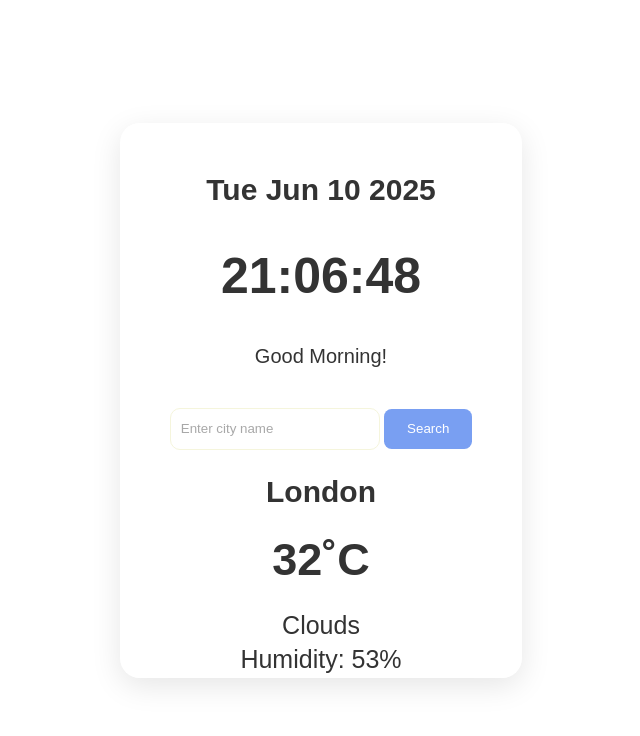
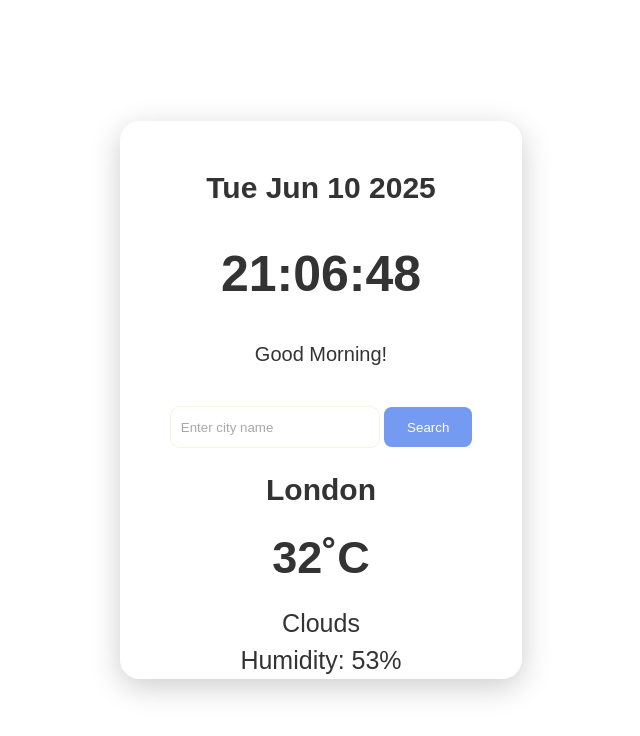
Before and after one commit to Jatin915/Weather-App, a plain HTML site: page index.html in a window 1280 px wide. Shown: the whole page, without its empty margins (319-959 px from the left). Drawn offline with Linux system fonts and the light colour scheme.

Commit message:
Modified code of CSS File

```diff
--- a/style.css
+++ b/style.css
@@ -17,8 +17,8 @@ body{
     height: 50vh;
     width: auto;
     background:rgba(255, 255, 255, 0.4);
-    padding: 50px 50px 105px 50px;
-    box-shadow: 0 8px 30px rgba(0, 0, 0, 0.1);
+    padding: 50px 50px 108px 50px;
+    box-shadow: 0 8px 30px rgba(0, 0, 0, 0.2);
     border-radius: 20px;
     text-align: center;
     display: flex;
@@ -26,27 +26,6 @@ body{
     align-items: center;
     /* padding-bottom: 90px; */
 }
-
-/* .date{
-    width: 100%;
-    background-color: #fff;
-    text-align: center;
-    p{
-        font-size: 30px;
-        font-weight: 900;
-    }
-    }
-
-    .time{
-        width: 100%;
-        background-color: #fff;
-        text-align: center;
-        p{
-            font-size: 30px;
-            font-weight: 900;
-            }
-            } */
-
 
 p{
     font-size: 30px;
@@ -81,10 +60,15 @@ button{
     height: 2.5rem;
     width: 5.5rem;
     border: none;
-    background-color: rgb(121, 159, 242);
+    background-color: rgb(116, 155, 241);
     color: white;
     border-radius: 7.7px;
     margin-top: 8px;
+    cursor: pointer;
+}
+
+button:hover{
+    background-color: rgb(56, 101, 198);
 }
 
 #city{
@@ -103,7 +87,7 @@ button{
 }
 
 #humidity{
-    margin-top: 5px;
+    margin-top: 8px;
     font-size: 25px;
     font-weight: lighter;
 }
```
